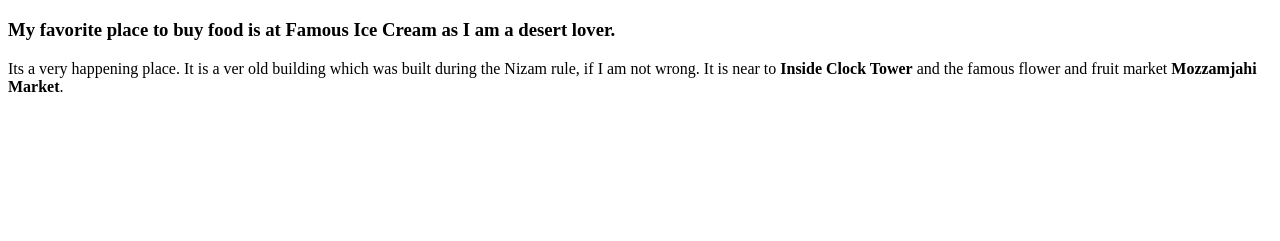
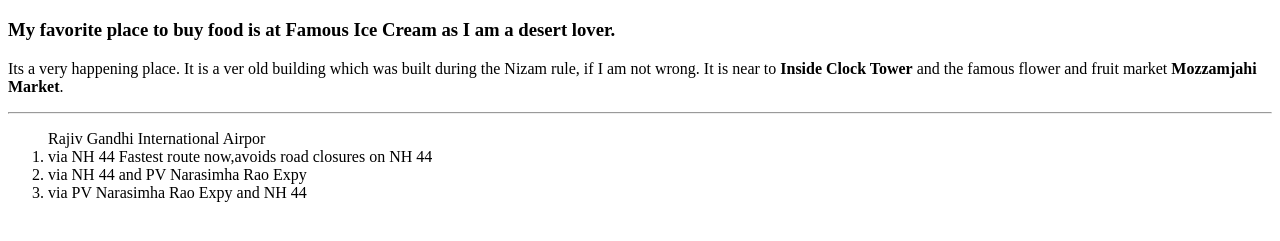
Before and after one commit to 44-563-Web-Apps-S22/webapps-s22-assignment-3-s546652, a plain HTML site: page index.html in a window 1280 px wide. Shown: the part 61-302 px from the top of the page. Drawn offline with Linux system fonts and the light colour scheme.

Commit message:
Update index.html

```diff
--- a/index.html
+++ b/index.html
@@ -11,5 +11,12 @@
 <p>Its a very happening place. It is a ver old building which was built during the Nizam rule, if I am not wrong.
     It is near to <b>Inside Clock Tower</b> and the famous flower and fruit market <b>Mozzamjahi Market</b>.
 </p>
+<hr>
+<ol> Rajiv Gandhi International Airpor
+    <li>via NH 44
+        Fastest route now,avoids road closures on NH 44 </li>
+    <li>via NH 44 and PV Narasimha Rao Expy</li>
+    <li>via PV Narasimha Rao Expy and NH 44</li>
+  </ol>
 </body>
 </html>
```
